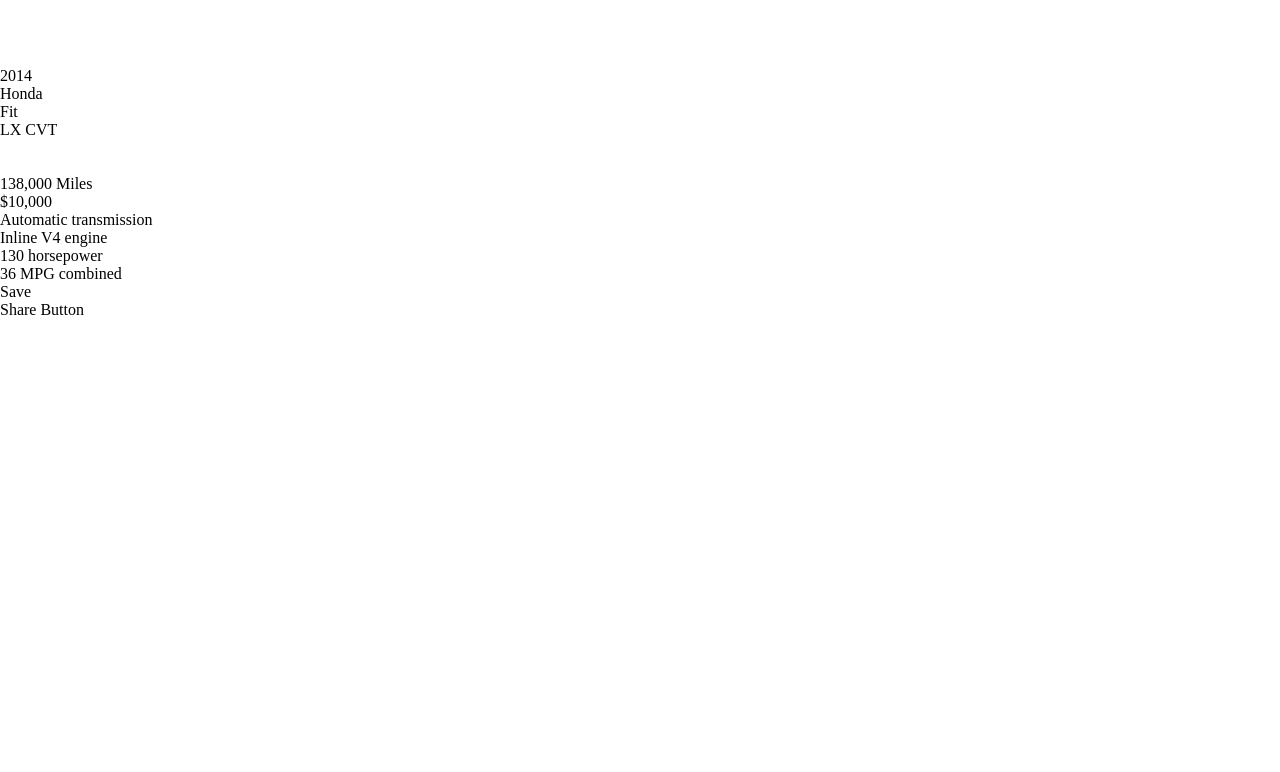
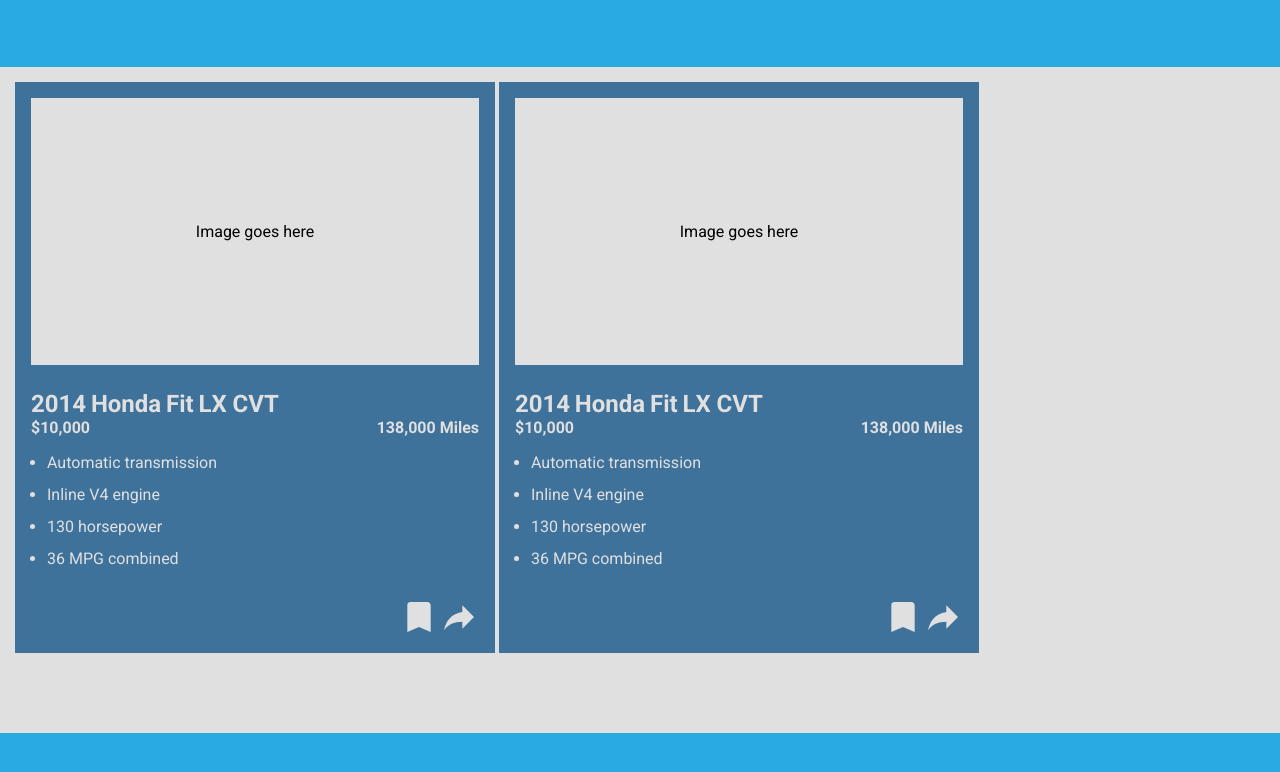
Before and after one commit to gmatt20/js-car-inventory, a plain HTML site: page index.html in a window 1280 px wide. Drawn offline with Linux system fonts and the light colour scheme.

Commit message:
Styled the cards and added icons.

```diff
--- a/index.html
+++ b/index.html
@@ -54,6 +54,9 @@
       </form>
       <article>
         <div class="card">
+          <div class="image">
+            <p>Image goes here</p>
+          </div>
           <div class="card-header">
             <p class="year">2014</p>
             <p class="make">Honda</p>
@@ -62,21 +65,123 @@
           </div>
           <div class="card-article">
             <div class="card-article-header">
+              <p class="price">$10,000</p>
               <p class="miles">138,000 Miles</p>
-              <p class="price">$10,000</p>
             </div>
             <div class="card-article-specification">
-              <p class="transmission">Automatic transmission</p>
-              <p class="engine">Inline V4 engine</p>
-              <p class="horsepower">130 horsepower</p>
-              <p class="mpg">36 MPG combined</p>
+              <ul>
+                <li><p class="transmission">Automatic transmission</p></li>
+                <li><p class="engine">Inline V4 engine</p></li>
+                <li><p class="horsepower">130 horsepower</p></li>
+                <li><p class="mpg">36 MPG combined</p></li>
+              </ul>
             </div>
           </div>
           <div class="card-footer">
-            <p>Save</p>
-            <p>Share Button</p>
+            <svg
+              class="save-icon icon"
+              xmlns="http://www.w3.org/2000/svg"
+              viewBox="0 0 24 24">
+              <title>Save</title>
+              <path
+                d="M17,3H7A2,2 0 0,0 5,5V21L12,18L19,21V5C19,3.89 18.1,3 17,3Z" />
+            </svg>
+            <svg
+              class="share-icon icon"
+              xmlns="http://www.w3.org/2000/svg"
+              viewBox="0 0 24 24">
+              <title>share</title>
+              <path
+                d="M21,12L14,5V9C7,10 4,15 3,20C5.5,16.5 9,14.9 14,14.9V19L21,12Z" />
+            </svg>
           </div>
         </div>
+        <div class="card">
+          <div class="image">
+            <p>Image goes here</p>
+          </div>
+          <div class="card-header">
+            <p class="year">2014</p>
+            <p class="make">Honda</p>
+            <p class="model">Fit</p>
+            <p class="trim">LX CVT</p>
+          </div>
+          <div class="card-article">
+            <div class="card-article-header">
+              <p class="price">$10,000</p>
+              <p class="miles">138,000 Miles</p>
+            </div>
+            <div class="card-article-specification">
+              <ul>
+                <li><p class="transmission">Automatic transmission</p></li>
+                <li><p class="engine">Inline V4 engine</p></li>
+                <li><p class="horsepower">130 horsepower</p></li>
+                <li><p class="mpg">36 MPG combined</p></li>
+              </ul>
+            </div>
+          </div>
+          <div class="card-footer">
+            <svg
+              class="save-icon icon"
+              xmlns="http://www.w3.org/2000/svg"
+              viewBox="0 0 24 24">
+              <title>Save</title>
+              <path
+                d="M17,3H7A2,2 0 0,0 5,5V21L12,18L19,21V5C19,3.89 18.1,3 17,3Z" />
+            </svg>
+            <svg
+              class="share-icon icon"
+              xmlns="http://www.w3.org/2000/svg"
+              viewBox="0 0 24 24">
+              <title>share</title>
+              <path
+                d="M21,12L14,5V9C7,10 4,15 3,20C5.5,16.5 9,14.9 14,14.9V19L21,12Z" />
+            </svg>
+          </div>
+        </div>
+        <!-- <div class="card">
+          <div class="image">
+            <p>Image goes here</p>
+          </div>
+          <div class="card-header">
+            <p class="year">2014</p>
+            <p class="make">Honda</p>
+            <p class="model">Fit</p>
+            <p class="trim">LX CVT</p>
+          </div>
+          <div class="card-article">
+            <div class="card-article-header">
+              <p class="price">$10,000</p>
+              <p class="miles">138,000 Miles</p>
+            </div>
+            <div class="card-article-specification">
+              <ul>
+                <li><p class="transmission">Automatic transmission</p></li>
+                <li><p class="engine">Inline V4 engine</p></li>
+                <li><p class="horsepower">130 horsepower</p></li>
+                <li><p class="mpg">36 MPG combined</p></li>
+              </ul>
+            </div>
+          </div>
+          <div class="card-footer">
+            <svg
+              class="save-icon icon"
+              xmlns="http://www.w3.org/2000/svg"
+              viewBox="0 0 24 24">
+              <title>Save</title>
+              <path
+                d="M17,3H7A2,2 0 0,0 5,5V21L12,18L19,21V5C19,3.89 18.1,3 17,3Z" />
+            </svg>
+            <svg
+              class="share-icon icon"
+              xmlns="http://www.w3.org/2000/svg"
+              viewBox="0 0 24 24">
+              <title>share</title>
+              <path
+                d="M21,12L14,5V9C7,10 4,15 3,20C5.5,16.5 9,14.9 14,14.9V19L21,12Z" />
+            </svg>
+          </div>
+        </div> -->
       </article>
       <footer></footer>
     </div>
--- a/style.css
+++ b/style.css
@@ -1,11 +1,14 @@
+@import url("https://fonts.googleapis.com/css2?family=Poppins:ital,wght@0,100;0,200;0,300;0,400;0,500;0,600;0,700;0,800;0,900;1,100;1,200;1,300;1,400;1,500;1,600;1,700;1,800;1,900&family=Roboto:ital,wght@0,100;0,300;0,400;0,500;0,700;0,900;1,100;1,300;1,400;1,500;1,700;1,900&display=swap");
 * {
   margin: 0;
   padding: 0;
   box-sizing: border-box;
+  font-family: "Roboto", serif;
 }
 html,
 body {
   height: 100%;
+  background-color: #e0e0e0;
 }
 form {
   display: none;
@@ -14,8 +17,66 @@
   height: 100%;
   display: grid;
   grid-template-rows: 1fr 10fr 1fr;
+  /* grid-template-columns: 1fr 10fr 1fr; */
+}
+header {
+  background-color: #29abe2;
+}
+article {
+  padding: 15px;
 }
 .card {
+  display: inline-grid;
+  grid-template-rows: 1.5fr 0.3fr 0.1fr;
+  grid-auto-columns: 1fr;
+  background-color: #3f729b;
+  padding: 1rem;
+  width: 30rem;
+  color: #e0e0e0;
+}
+.image {
+  background-color: #e0e0e0;
+  color: black;
+  display: flex;
+  align-items: center;
+  justify-content: center;
+  height: 100%;
+  width: 100%;
+}
+.card-header {
+  display: flex;
+  gap: 0.3rem;
+  font-weight: 600;
+  font-size: 1.5rem;
+  align-items: end;
+  /* grid-template-columns: 1fr 1fr 1fr 1fr; */
+}
+.card-article-header {
   display: grid;
-  grid-template-rows: repeat(3, 1fr);
+  grid-template-columns: 1fr 1fr;
+  gap: 0.3rem;
+  font-weight: 600;
+  font-size: 1rem;
 }
+.miles {
+  grid-column-start: 4;
+  grid-column-end: 4;
+}
+.card-article-specification {
+  padding: 1rem;
+}
+ul > li {
+  margin-bottom: 0.8rem;
+}
+footer {
+  background-color: #29abe2;
+}
+.card-footer {
+  display: grid;
+  grid-auto-flow: column;
+  justify-content: end;
+}
+.icon {
+  width: 2.5rem;
+  fill: #e0e0e0;
+}
```
